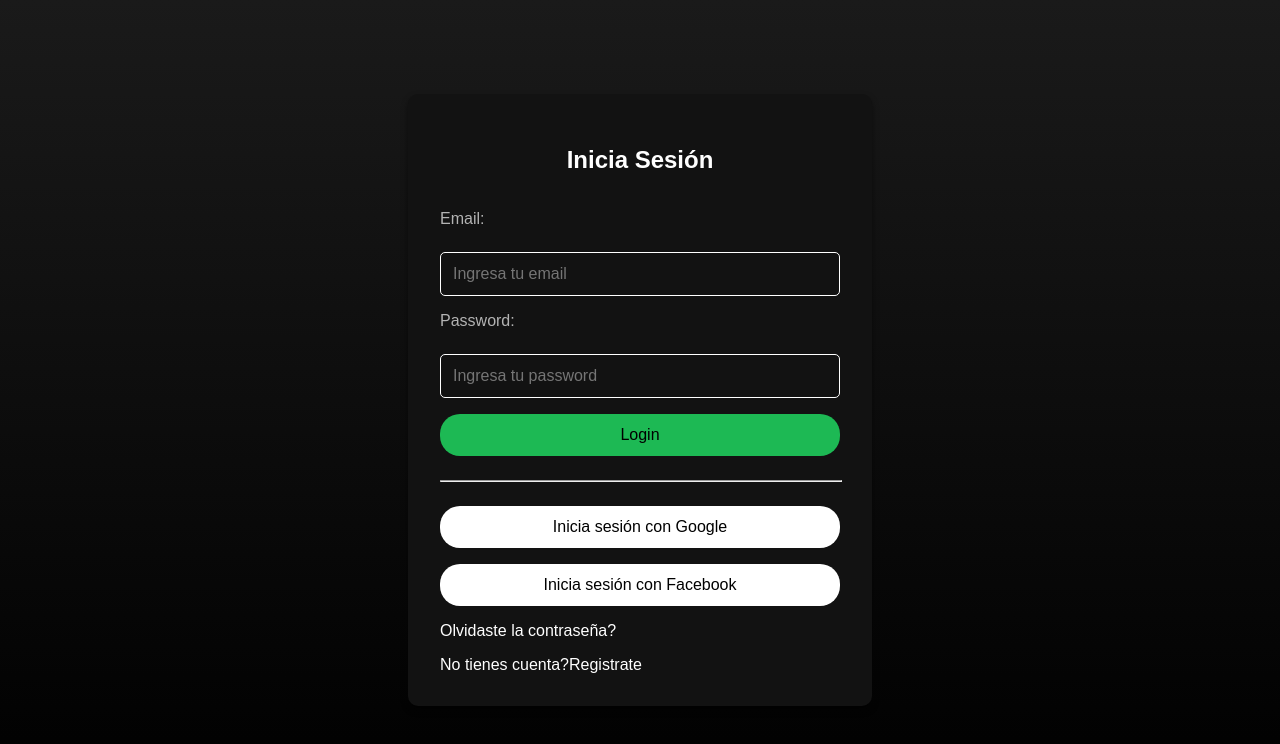
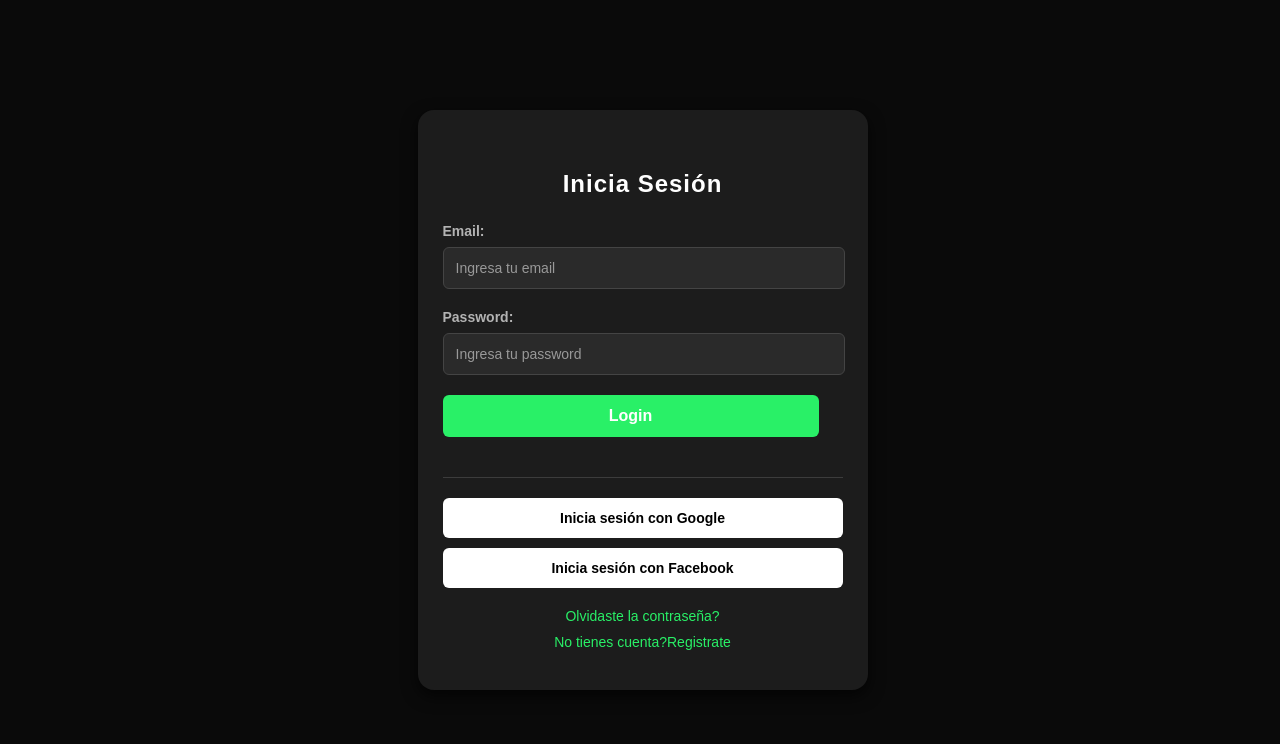
Before and after one commit to Alex-ander12/MiPaginaWeb, an Angular app: page /login in a window 1280 px wide. Shown: the top 744 px of the page. Built offline with nearby package versions, Linux system fonts and the light colour scheme.

Commit message:
actualizacion del css general

```diff
--- a/src/styles.css
+++ b/src/styles.css
@@ -1,171 +1,141 @@
-/* You can add global styles to this file, and also import other style files */
-html,body{
-    margin: 0 auto;
+body {
+  font-family: 'Arial', sans-serif;
+  background-color: #0a0a0a;
+  color: #e0e0e0;
+  margin: 0;
+  display: flex;
+  justify-content: center;
+  align-items: center;
+  height: 100vh;
+  transition: background-color 0.5s ease;
 }
 
-.container{
-    background-color: #000000;
+.container {
+  background-color: #1c1c1c;
+  border-radius: 16px;
+  box-shadow: 0px 6px 16px rgba(0, 0, 0, 0.7);
+  padding: 40px 25px;
+  width: 100%;
+  max-width: 400px;
+  transition: transform 0.3s ease;
+}
 
-}
-section {
-    display: flex;
-    flex-direction: column;
-    margin: 0 auto;
-    overflow: hidden;
-    justify-content: center;
-    align-items: center;
-    min-height: 100vh;
-
-    overflow: hidden;
-    background: linear-gradient(rgba(255, 255, 255, 0.1) 0%, rgb(0, 0, 0) 100%);
-
-    color: #ffffff;
-    font-family: 'Arial', sans-serif;
+.container:hover {
+  transform: scale(1.02);
 }
 
 h1 {
-   /* margin-bottom: 1rem;*/
   text-align: center;
-  }
-
-  form {
-    display: flex;
-    flex-direction: column;
-    gap: 1rem;
-    background: #121212;
-    padding: 2rem;
-    border-radius: 10px;
-    box-shadow: 0px 4px 6px rgba(0, 0, 0, 0.5);
-    width: 100%;
-    max-width: 400px;
-    overflow: hidden;
+  font-size: 24px;
+  font-weight: bold;
+  margin-bottom: 25px;
+  color: #ffffff;
+  letter-spacing: 1px;
 }
 
 label {
-    font-size: 1rem;
-    margin-bottom: 0.5rem;
+  display: block;
+  font-size: 14px;
+  font-weight: 600;
+  margin-bottom: 8px;
   color: #b3b3b3;
 }
 
-  input {
-    padding: 0.75rem;
-    border: none;
-    border-radius: 5px;
-    font-size: 1rem;
-    color: #ffffff;
+input[type="email"],
+input[type="password"] {
+  width: calc(100% - 24px);
+  padding: 12px;
+  margin-bottom: 20px;
+  border: 1px solid #444;
+  border-radius: 6px;
+  background-color: #2a2a2a;
+  color: #fff;
+  font-size: 14px;
   outline: none;
+  transition: border-color 0.3s ease, box-shadow 0.3s ease;
 }
 
-
-  button {
-    padding: 0.75rem;
-    font-size: 1rem;
-    border: none;
-    border-radius: 20px;
-    background: #1db954;
-    cursor: pointer;
-    transition: background 0.3s ease, transform 0.2s ease;
+input::placeholder {
+  color: #999;
 }
 
-  button:hover {
-    background: #1ed760;
-    transform: scale(1.05);
+input:focus {
+  border-color: #29f067;
+  box-shadow: 0px 0px 8px rgba(41, 240, 103, 0.5);
 }
 
-  button:active {
-    transform: scale(0.95);
-
+button[type="submit"] {
+  width: calc(100% - 24px);
+  padding: 12px;
+  background-color: #29f067;
+  border: none;
+  border-radius: 6px;
+  color: #fff;
+  font-size: 16px;
+  font-weight: bold;
+  cursor: pointer;
+  transition: background-color 0.3s ease, transform 0.2s ease;
+  margin-bottom: 20px;
 }
 
-  .forgot-password {
-    margin-top: 1rem;
-    text-align: center;
+button[type="submit"]:hover {
+  background-color: #27d859;
+  transform: translateY(-2px);
 }
 
-  .forgot-password a {
-    color: #ffffff;
-    text-decoration: none;
-    transition: color 0.3s ease;
+button[type="submit"]:active {
+  background-color: #25c64f;
+  transform: translateY(0);
 }
 
-  .forgot-password a:hover {
-    color: #ffffff;
+hr {
+  border: 0;
+  border-top: 1px solid #444;
+  margin: 20px 0;
+  opacity: 0.8;
 }
 
-  /* Responsivo */
-  @media (max-width: 768px) {
-    form {
-      padding: 1.5rem;
+button[type="button"] {
+  width: 100%;
+  padding: 12px;
+  border: none;
+  border-radius: 6px;
+  background-color: #fff;
+  color: #000;
+  font-size: 14px;
+  font-weight: bold;
+  margin-bottom: 10px;
+  cursor: pointer;
+  transition: background-color 0.3s ease, transform 0.2s ease, box-shadow 0.2s ease;
 }
 
-    h1 {
-      font-size: 2rem;
-    }
-  }
-  input:-webkit-autofill {
-    background-color: #404040 !important;
-    color: #ffffff !important;
-
+button[type="button"]:hover {
+  background-color: #f1f1f1;
+  transform: scale(1.02);
+  box-shadow: 0px 4px 6px rgba(0, 0, 0, 0.2);
 }
 
-  input:-webkit-autofill::first-line {
-    color: #ffffff !important;
-
+button[type="button"]:active {
+  background-color: #e1e1e1;
+  transform: scale(0.98);
 }
 
-  input:-webkit-autofill:focus {
-    background-color: #404040 !important;
-  }
-  input:focus {
-    background-color: #404040;
-    color: #ffffff;
-
-  }
-input:-webkit-autofill,
-input:-webkit-autofill:hover,
-input:-webkit-autofill:focus {
-  background-color: #404040 !important;
-  color: #ffffff !important;
-  border: 1px solid #333333 !important;
+a {
+  display: block;
+  text-align: center;
+  color: #29f067;
+  text-decoration: none;
+  font-size: 14px;
+  margin-top: 10px;
+  transition: color 0.3s ease, text-shadow 0.3s ease;
 }
 
-input {
-  -webkit-appearance: none;
-  -moz-appearance: none;
-  appearance: none;
-  border: #ffffff;
-  border: 1px solid #ffffff;
-  background-color: #121212;
-
-}
-input:-webkit-autofill {
-    background-color: #404040 !important;
-    color: #ffffff !important;
-    transition: background-color 5000s ease-in-out 0s;
+a:hover {
+  color: #27d859;
+  text-shadow: 0px 0px 6px rgba(39, 216, 89, 0.5);
+  text-decoration: underline;
 }
 
-  input:-webkit-autofill:focus {
-    background-color: #404040 !important;
-    color: #ffffff !important;
+a:first-of-type {
+  margin-bottom: 10px;
 }
-
-
-input:focus {
-    background-color: #404040 !important;
-    border: 1px solid #ffffff;
-    color: white;
-
-  }
-
-  input:-webkit-autofill:focus {
-    background-color: #404040 !important;
-    border: 1px solid #ffffff !important;
-    color: white;
-  }
-
-  hr{
-    width: 100%;
-  }
-  a{
-
-  }
```
Lines whose indentation alone changed are shown as unchanged.
